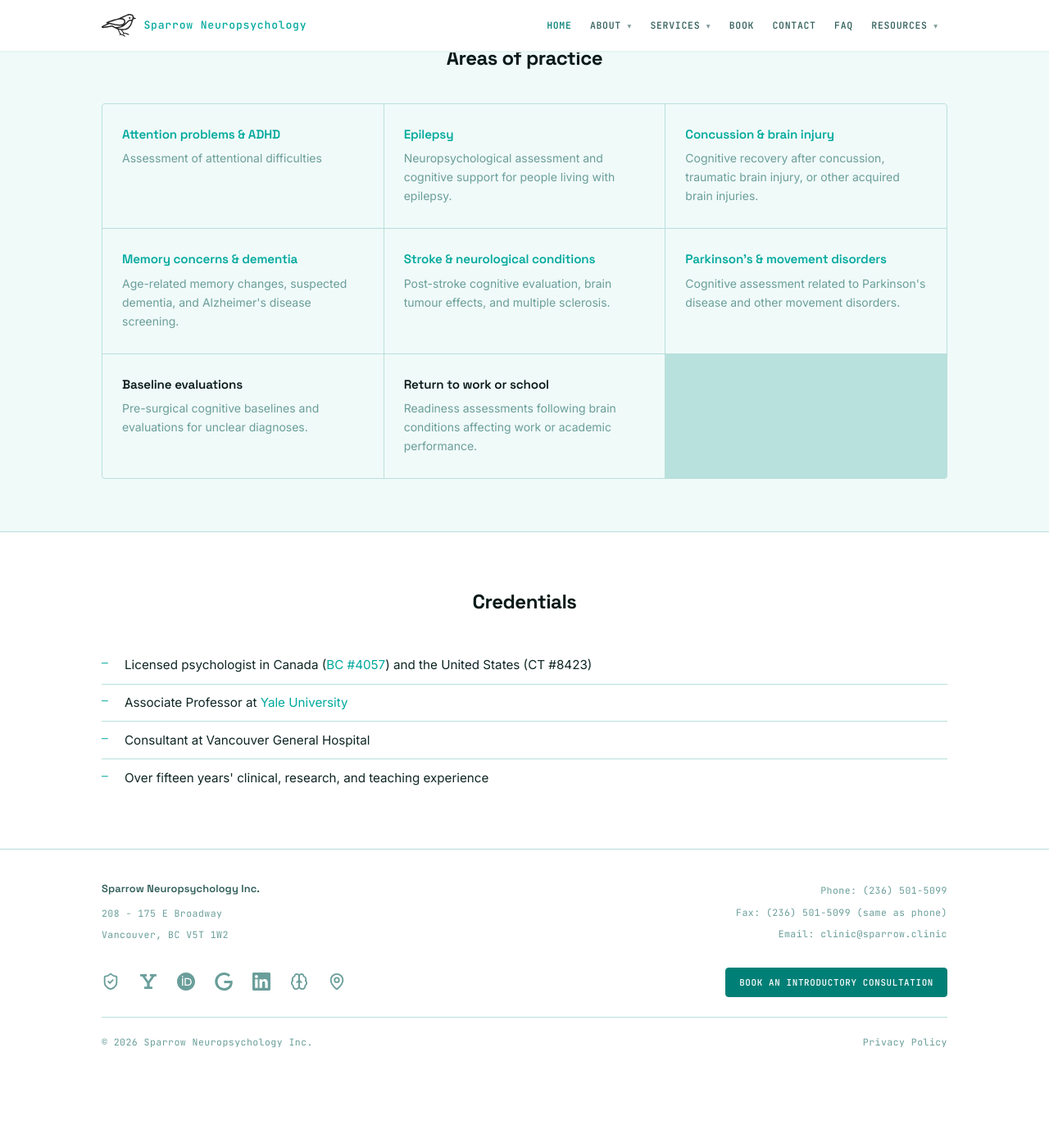
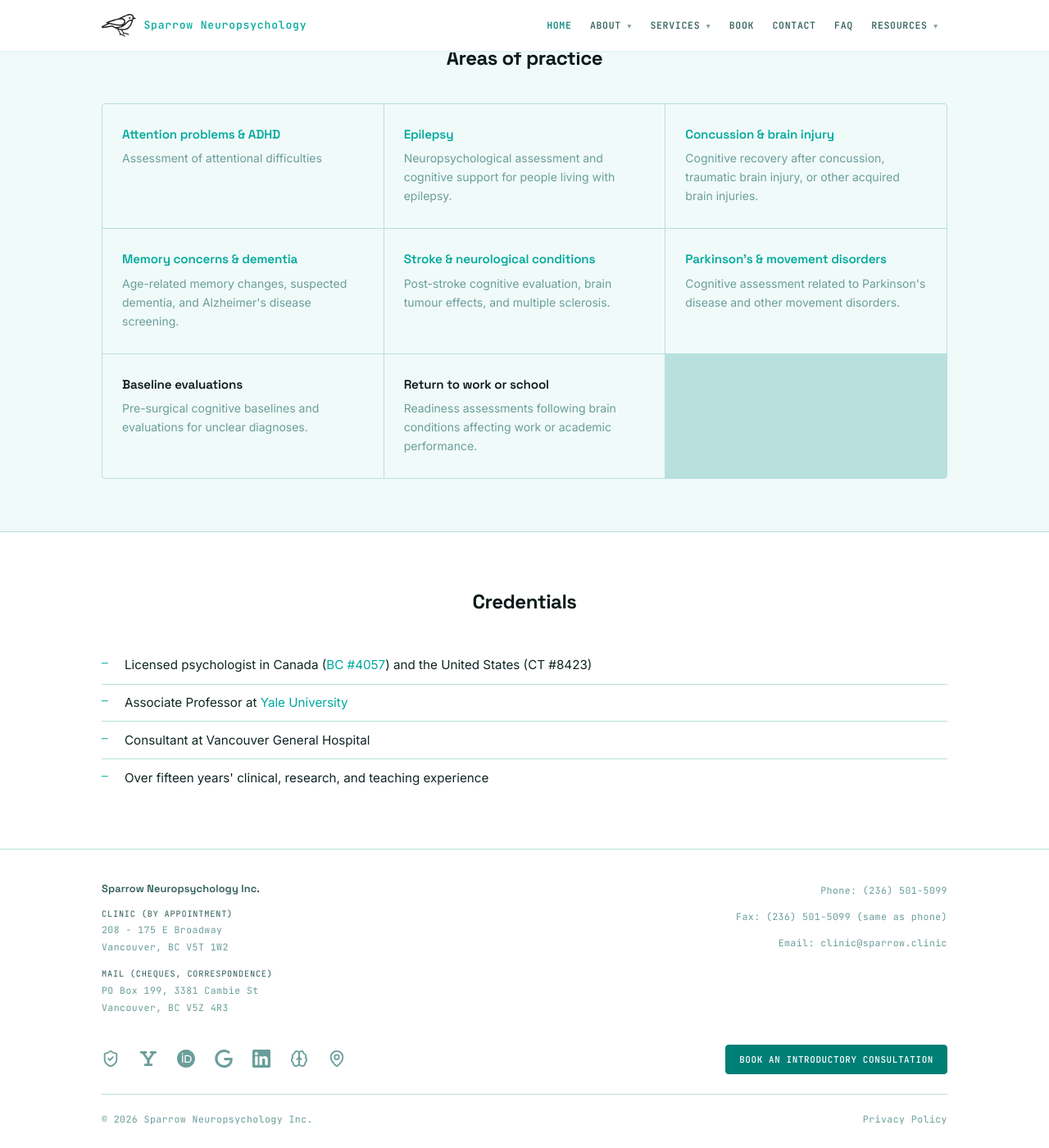
Before and after one commit to cfxb/sparrow-clinic, a Jekyll site: the page built from index.md, in a window 1280 px wide and 1400 px high, scrolled down 817 px. Shown: the whole window at 82% size. Built offline with Jekyll 4.4.1, drawn with Linux system fonts in a browser that asks for light colours; before the commit the page ends 2123 px from its top, so only the background shows below that.

Commit message:
Show mailing address in footer, labelled separately from the clinic
Footer now distinguishes "Clinic (by appointment)" from
"Mail (cheques, correspondence)" so post isn't sent to the office.

Co-Authored-By: Claude Sonnet 5 <noreply@anthropic.com>
Claude-Session: https://claude.ai/code/session_01PmkSVCMqC1qQVEcpzGFf2b

```diff
--- a/_includes/footer.html
+++ b/_includes/footer.html
@@ -4,8 +4,12 @@
       <div>
         <h3 class="site-footer__heading">{{ site.data.contact.name }}</h3>
         <div class="site-footer__contact">
-          <p>{{ site.data.contact.address }}</p>
-          <p>{{ site.data.contact.city }}, {{ site.data.contact.province }} {{ site.data.contact.postal }}</p>
+          <p><span class="site-footer__label">Clinic (by appointment)</span><br>
+          {{ site.data.contact.address }}<br>
+          {{ site.data.contact.city }}, {{ site.data.contact.province }} {{ site.data.contact.postal }}</p>
+          <p><span class="site-footer__label">Mail (cheques, correspondence)</span><br>
+          {{ site.data.contact.mailing_address }}, {{ site.data.contact.mailing_address2 }}<br>
+          {{ site.data.contact.mailing_city }}, {{ site.data.contact.mailing_province }} {{ site.data.contact.mailing_postal }}</p>
         </div>
       </div>
       <div class="site-footer__right">
--- a/_sass/_footer.scss
+++ b/_sass/_footer.scss
@@ -35,8 +35,15 @@
 }
 
 .site-footer__contact p {
-  margin-bottom: 0.35rem;
+  margin-bottom: 0.7rem;
   font-size: 0.72rem;
+}
+
+.site-footer__label {
+  color: $text-dim;
+  text-transform: uppercase;
+  letter-spacing: 0.08em;
+  font-size: 0.64rem;
 }
 
 .site-footer__right {
```
